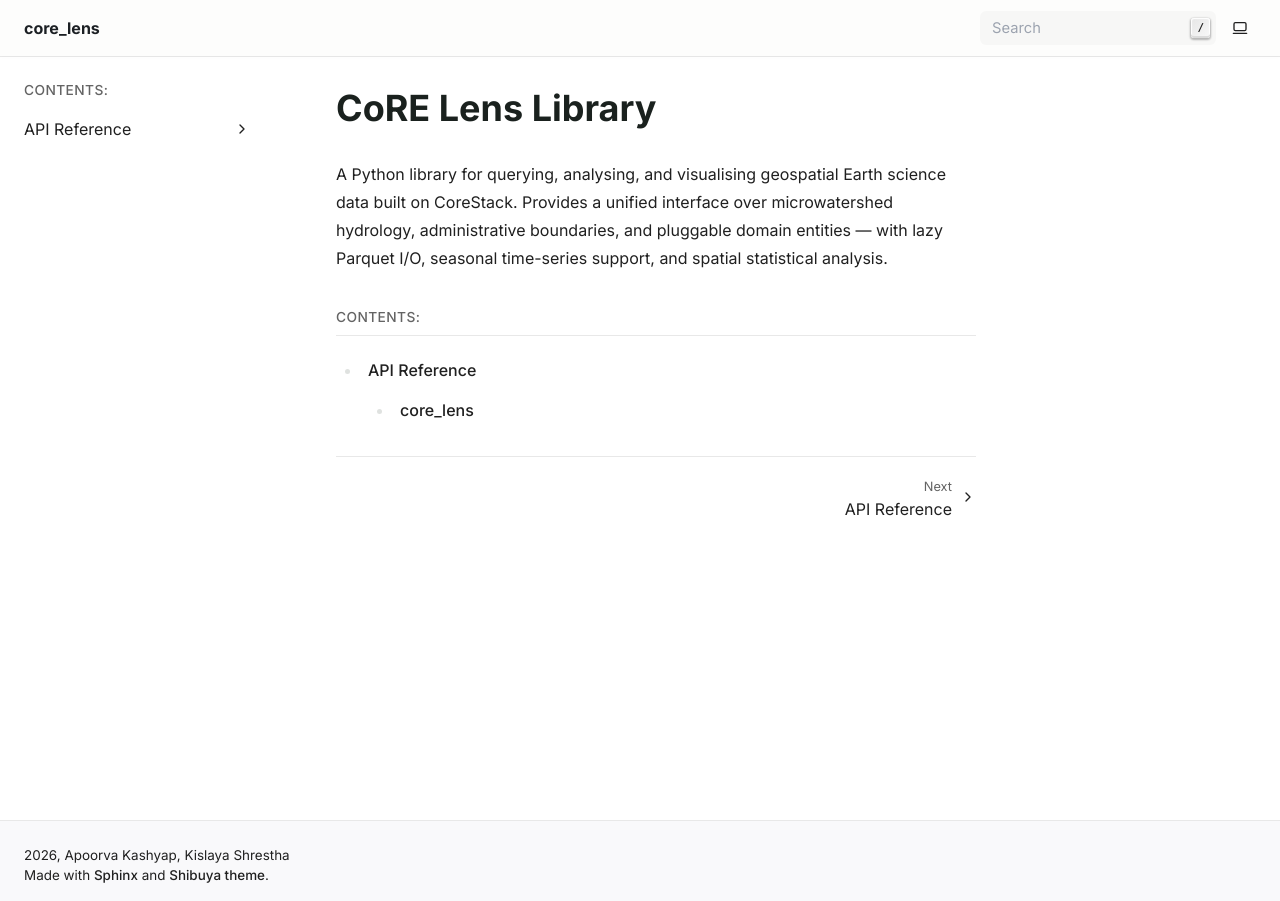
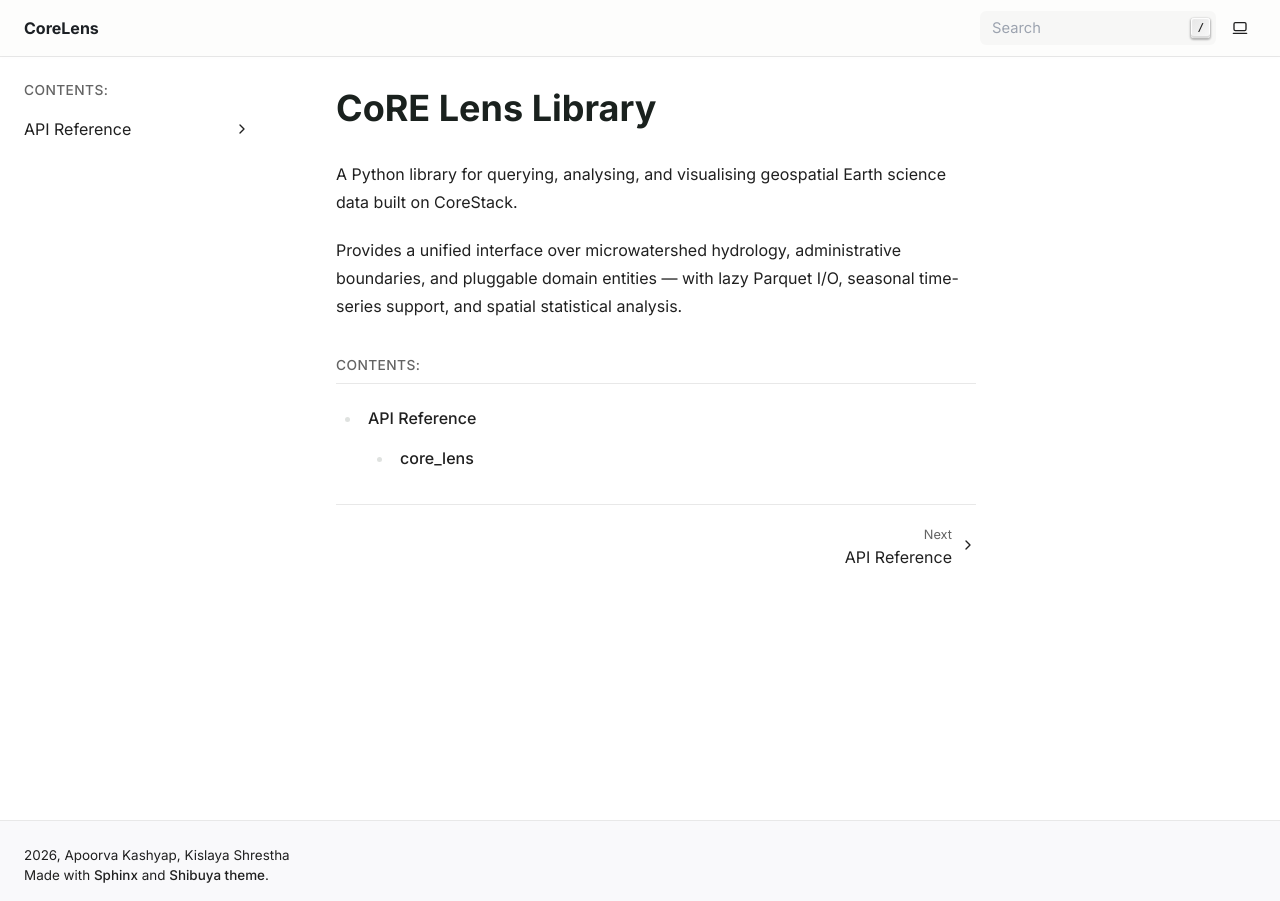
Before and after one commit to ApoorvaKashyap/core-lens, a Sphinx documentation site: the page built from docs/source/index.rst, in a window 1280 px wide. Built offline with Sphinx 7.4.7, drawn with Linux system fonts in a browser that asks for light colours.

Commit message:
docs(index): Updated library name and some formatting.

```diff
--- a/docs/source/conf.py
+++ b/docs/source/conf.py
@@ -6,7 +6,7 @@
 # -- Project information -----------------------------------------------------
 # https://www.sphinx-doc.org/en/master/usage/configuration.html#project-information
 
-project = "core_lens"
+project = "CoreLens"
 copyright = "2026, Apoorva Kashyap, Kislaya Shrestha"
 author = "Apoorva Kashyap, Kislaya Shrestha"
 
--- a/docs/source/index.rst
+++ b/docs/source/index.rst
@@ -7,7 +7,9 @@ CoRE Lens Library
 =======================
 
 
-A Python library for querying, analysing, and visualising geospatial Earth science data built on CoreStack. Provides a unified interface over microwatershed hydrology, administrative boundaries, and pluggable domain entities — with lazy Parquet I/O, seasonal time-series support, and spatial statistical analysis.
+A Python library for querying, analysing, and visualising geospatial Earth science data built on CoreStack.
+
+Provides a unified interface over microwatershed hydrology, administrative boundaries, and pluggable domain entities — with lazy Parquet I/O, seasonal time-series support, and spatial statistical analysis.
 
 .. toctree::
    :maxdepth: 2
```
